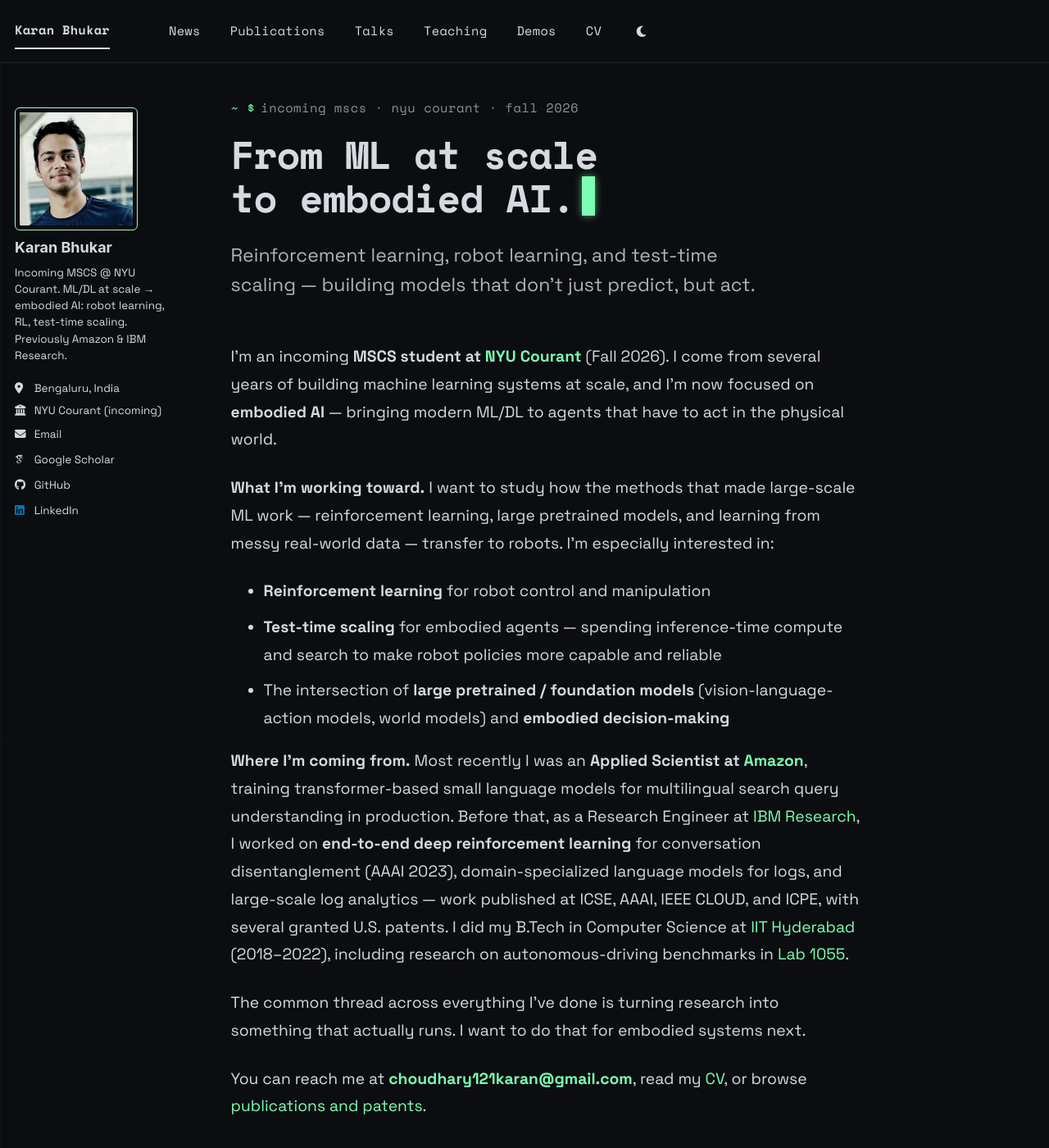
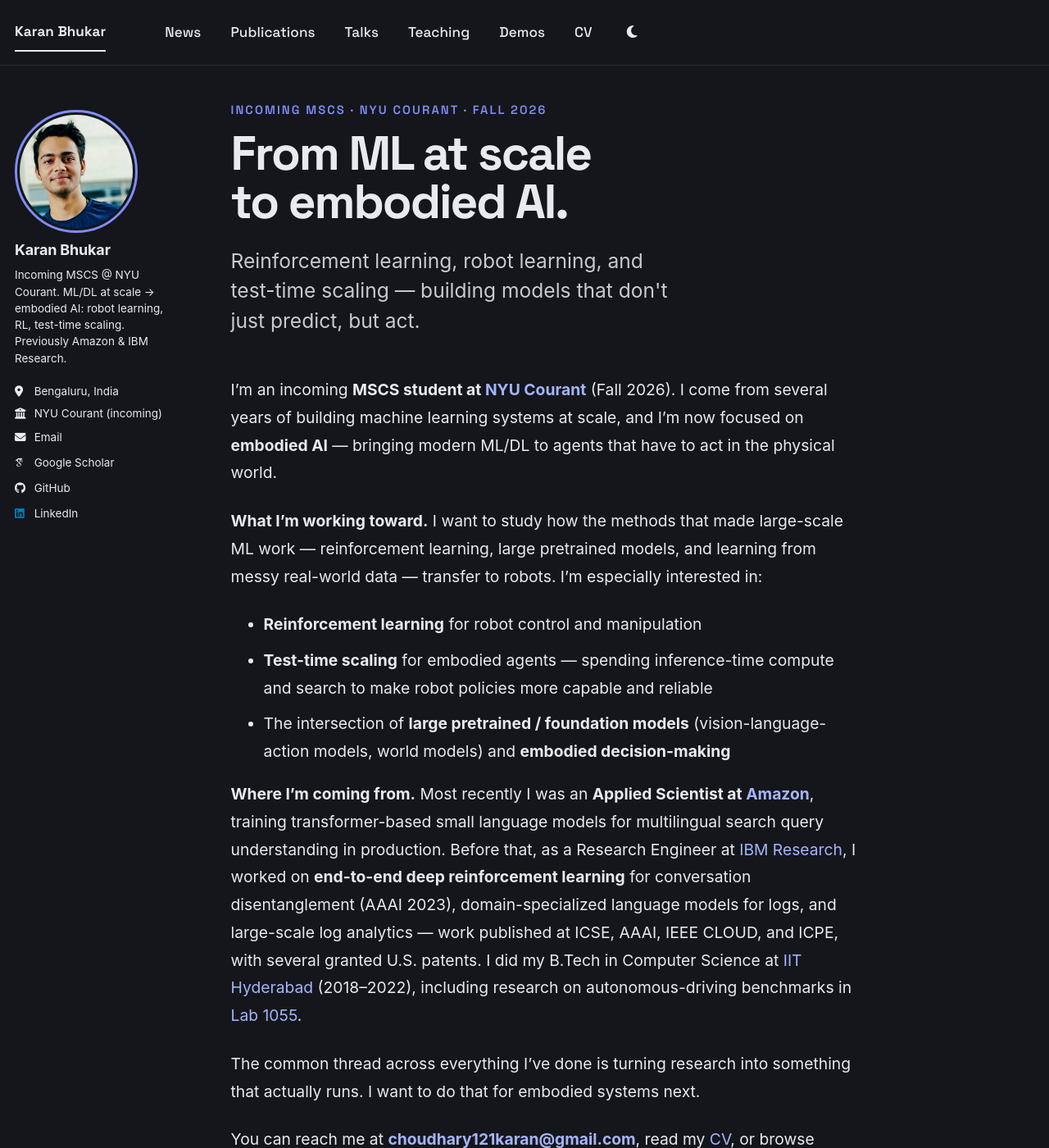
Before and after one commit to karan121bhukar/karan121bhukar.github.io, a Jekyll site: the page built from _pages/about.md, in a window 1280 px wide and 1400 px high. Shown: the whole window at 82% size. Built offline with Jekyll 4.4.1, drawn with Linux system fonts in a browser that asks for light colours; some web fonts are replaced; a script bundle is joined from its source files by our own code; library files that are not in the unit come from our copies.

Commit message:
Revert "Terminal/robotics visual direction: near-black + phosphor green, Space Mono/Grotesk"
This reverts commit 8a9412c83e7fa22c1bfa532326b80670f9b931fe.

```diff
--- a/_includes/head/custom.html
+++ b/_includes/head/custom.html
@@ -2,10 +2,10 @@
 
 <!-- start custom head snippets -->
 
-<!-- Typefaces: Space Mono (headings/UI) + Space Grotesk (body) -->
+<!-- Heading typeface -->
 <link rel="preconnect" href="https://fonts.googleapis.com">
 <link rel="preconnect" href="https://fonts.gstatic.com" crossorigin>
-<link rel="stylesheet" href="https://fonts.googleapis.com/css2?family=Space+Grotesk:wght@400;500;700&family=Space+Mono:wght@400;700&display=swap">
+<link rel="stylesheet" href="https://fonts.googleapis.com/css2?family=Space+Grotesk:wght@500;600;700&display=swap">
 
 <!-- Support for Academicons -->
 <link rel="stylesheet" href="{{ base_path }}/assets/css/academicons.css"/>
--- a/_pages/about.md
+++ b/_pages/about.md
@@ -7,8 +7,8 @@ redirect_from:
 ---
 
 <div class="home-hero">
-  <p class="home-hero__eyebrow"><span class="prompt">~ $</span>incoming mscs · nyu courant · fall&nbsp;2026</p>
-  <h1 class="home-hero__title">From ML at scale<br>to embodied AI.<span class="home-hero__cursor" aria-hidden="true"></span></h1>
+  <p class="home-hero__eyebrow">Incoming MSCS · NYU Courant · Fall 2026</p>
+  <h1 class="home-hero__title">From ML at scale<br>to embodied AI.</h1>
   <p class="home-hero__sub">Reinforcement learning, robot learning, and test-time scaling — building models that don't just predict, but act.</p>
 </div>
 
@@ -39,9 +39,8 @@ News
   ul.news-list li:last-child { border-bottom: none; }
   .news-date {
     flex: 0 0 5em;
-    font-weight: 700;
-    font-family: "Space Mono", monospace;
-    color: var(--global-base-color);
+    font-weight: 600;
+    color: var(--global-text-color);
     white-space: nowrap;
   }
   .news-body { flex: 1 1 auto; min-width: 0; }
--- a/_sass/_custom.scss
+++ b/_sass/_custom.scss
@@ -1,224 +1,177 @@
 /* ==========================================================================
-   CUSTOM THEME — "TERMINAL / ROBOTICS"
-   Near-black (#0c0d10) + phosphor-green (#7CFFB2). Space Mono for
-   headings / UI, Space Grotesk for body. Imported last in main.scss so
-   these win. Colors reference the --global-* custom properties.
+   CUSTOM REFRESH
+   A modern typographic restyle layered on top of the theme.
+   Imported last in main.scss so these rules win. Colors use the runtime
+   CSS custom properties (--global-*) so they stay correct in light/dark.
    ========================================================================== */
-
-/* ---- Faint CAD/terminal grid behind everything ------------------------- */
-body {
-  background-image:
-    linear-gradient(rgba(124, 255, 178, 0.022) 1px, transparent 1px),
-    linear-gradient(90deg, rgba(124, 255, 178, 0.022) 1px, transparent 1px);
-  background-size: 42px 42px;
-  background-attachment: fixed;
-}
 
 /* ---- Reading rhythm ---------------------------------------------------- */
 .page__content {
   font-size: 1.05em;
   line-height: 1.75;
+  /* a comfortable, intentional measure instead of a very wide column */
   max-width: 52rem;
 }
+
 .page__content p,
-.page__content li { font-size: 1.02em; }
+.page__content li {
+  font-size: 1.02em;
+}
 
-/* ---- Headings: monospace, with a green comment-style prefix ------------ */
+/* ---- Headings: tight, bold, modern grotesk ----------------------------- */
 .page__title,
 .archive__item-title,
 .page__content h1,
 .page__content h2,
 .page__content h3,
 .page__content h4 {
-  font-family: $header-font-family;   /* Space Mono */
+  font-family: $header-font-family;
+  letter-spacing: -0.022em;
   font-weight: 700;
-  letter-spacing: -0.01em;
 }
 
 .page__title {
-  font-size: 2.1em;
-  line-height: 1.12;
+  font-size: 2.7em;
+  line-height: 1.05;
   margin-bottom: 0.6em;
 }
 
-.page__title::before,
-.page__content h1::before,
-.page__content h2::before {
-  content: "# ";
-  color: var(--global-base-color);
-}
-
+/* Section headings: drop the dated full-width underline, use a short
+   accent rule instead. Applies to both h1 (=== in markdown) and h2. */
 .page__content h1,
 .page__content h2 {
   border-bottom: 0 !important;
   padding-bottom: 0;
   margin-top: 2.2em;
   margin-bottom: 0.7em;
-  font-size: 1.5em;
+  font-size: 1.7em;
 }
 
-.page__content h3 { font-size: 1.2em; margin-top: 1.8em; }
-.page__content h3::before {
-  content: "## ";
-  color: var(--global-base-color);
-  opacity: 0.8;
+.page__content h1::after,
+.page__content h2::after {
+  content: "";
+  display: block;
+  width: 2.4rem;
+  height: 3px;
+  margin-top: 0.5rem;
+  border-radius: 2px;
+  background: var(--global-base-color);
 }
 
-/* ---- Links: phosphor green, animated underline + glow ------------------ */
+.page__content h3 {
+  font-size: 1.28em;
+  margin-top: 1.8em;
+}
+
+/* ---- Links: clean, animated underline (no heavy default underline) ----- */
 .page__content a {
   color: var(--global-link-color);
   text-decoration: none;
   background-image: linear-gradient(var(--global-link-color), var(--global-link-color));
-  background-size: 0% 1px;
-  background-position: 0 100%;
+  background-size: 0% 1.5px;
+  background-position: 0 calc(100% - 1px);
   background-repeat: no-repeat;
-  transition: background-size 0.25s ease, color 0.2s ease, text-shadow 0.2s ease;
+  transition: background-size 0.25s ease;
 }
+
 .page__content a:hover {
-  background-size: 100% 1px;
-  color: var(--global-link-color-hover);
-  text-shadow: 0 0 8px rgba(124, 255, 178, 0.45);
+  text-decoration: none;
+  background-size: 100% 1.5px;
 }
 
 /* ---- Top navigation / masthead ----------------------------------------- */
-.masthead {
-  -webkit-backdrop-filter: blur(6px);
-          backdrop-filter: blur(6px);
+.masthead__inner-wrap {
+  padding-top: 0.95em;
+  padding-bottom: 0.95em;
 }
-.masthead__inner-wrap { padding-top: 0.95em; padding-bottom: 0.95em; }
 
 .greedy-nav a,
-.masthead .site-title { font-family: $header-font-family; }
+.masthead .site-title {
+  font-family: $header-font-family;
+}
 
 .greedy-nav a {
-  font-size: 0.85em;
-  font-weight: 400;
-  letter-spacing: 0.02em;
-  transition: color 0.2s ease, text-shadow 0.2s ease;
-}
-.greedy-nav a:hover {
-  color: var(--global-base-color);
-  text-shadow: 0 0 8px rgba(124, 255, 178, 0.4);
+  font-size: 0.95em;
+  font-weight: 500;
+  letter-spacing: 0.005em;
 }
 
 .masthead .site-title {
   font-weight: 700;
-  letter-spacing: -0.01em;
-}
-.masthead .site-title::before {
-  content: "❯ ";
-  color: var(--global-base-color);
+  letter-spacing: -0.015em;
 }
 
 /* ---- Author sidebar ---------------------------------------------------- */
-.sidebar,
-.sidebar p,
-.sidebar li,
-.author__urls li a,
-.author__bio { font-family: $global-font-family; }
-
 .author__avatar img {
-  border-radius: 6px;                 /* squared "ID badge", not a circle */
+  border-radius: 50%;
   aspect-ratio: 1 / 1;
   object-fit: cover;
   max-width: 150px;
-  border: 1px solid var(--global-base-color);
-  filter: grayscale(0.45) contrast(1.05);
-  transition: filter 0.3s ease, box-shadow 0.3s ease, transform 0.3s ease;
-}
-.author__avatar img:hover {
-  filter: grayscale(0);
-  transform: translateY(-2px);
-  box-shadow: 0 0 0 1px var(--global-base-color), 0 0 22px rgba(124, 255, 178, 0.28);
+  border: 3px solid var(--global-base-color);
+  padding: 3px;
+  background: var(--global-bg-color);
 }
 
 .author__name {
   font-family: $header-font-family;
   font-weight: 700;
+  letter-spacing: -0.01em;
 }
 
-/* ---- Buttons (e.g. CV download): terminal command style ---------------- */
-.btn {
-  border-radius: 4px;
-  font-family: $header-font-family;
-  font-weight: 700;
-  letter-spacing: 0.02em;
-  padding: 0.5em 1.1em;
-  background: transparent;
-  color: var(--global-base-color);
-  border: 1px solid var(--global-base-color);
-  transition: background 0.2s ease, color 0.2s ease, box-shadow 0.2s ease;
-}
-.btn::before { content: "$ "; opacity: 0.8; }
-.btn:hover {
-  background: var(--global-base-color);
-  color: #0c0d10;
-  box-shadow: 0 0 18px rgba(124, 255, 178, 0.35);
+.author__bio {
+  line-height: 1.5;
 }
 
-/* ---- Home hero --------------------------------------------------------- */
-.page__content .home-hero { margin: 0.25em 0 2.8em; }
+/* ---- Buttons (e.g. CV download) ---------------------------------------- */
+.btn {
+  border-radius: 999px;
+  font-family: $header-font-family;
+  font-weight: 600;
+  letter-spacing: 0.01em;
+  padding: 0.55em 1.4em;
+}
+
+/* ---- Misc polish ------------------------------------------------------- */
+a { transition: color 0.15s ease-in-out; }
+
+/* ---- Home page hero ---------------------------------------------------- */
+.page__content .home-hero {
+  margin: 0.25em 0 2.6em;
+}
 
 .page__content .home-hero__eyebrow {
   font-family: $header-font-family;
-  font-size: 0.82em;
-  letter-spacing: 0.03em;
-  text-transform: lowercase;
-  color: var(--global-text-color-light);
-  margin: 0 0 1.1em;
-}
-.home-hero__eyebrow .prompt {
+  text-transform: uppercase;
+  letter-spacing: 0.14em;
+  font-size: 0.78em;
+  font-weight: 600;
   color: var(--global-base-color);
-  margin-right: 0.45em;
+  margin: 0 0 0.7em;
 }
 
 .page__content .home-hero__title {
   font-family: $header-font-family;
   font-weight: 700;
-  letter-spacing: -0.02em;
-  font-size: 2.5em;
-  line-height: 1.12;
-  margin: 0 0 0.55em;
-  color: var(--global-text-color);
-}
-.page__content .home-hero__title::before { content: none; }   /* no # on hero */
-
-.home-hero__cursor {
-  display: inline-block;
-  width: 0.55ch;
-  height: 1em;
-  margin-left: 0.18em;
-  vertical-align: -0.08em;
-  background: var(--global-base-color);
-  box-shadow: 0 0 10px rgba(124, 255, 178, 0.6);
-  animation: term-blink 1.1s steps(1) infinite;
+  letter-spacing: -0.035em;
+  font-size: 3.1em;
+  line-height: 1.02;
+  margin: 0 0 0.4em;
 }
 
+/* neutralise the generic section-heading accent rule for the hero title */
+.page__content .home-hero__title::after { display: none; }
+
 .page__content .home-hero__sub {
-  font-family: $global-font-family;
-  font-size: 1.22em;
-  line-height: 1.55;
+  font-size: 1.3em;
+  line-height: 1.5;
+  font-weight: 400;
   color: var(--global-text-color);
-  opacity: 0.82;
+  opacity: 0.85;
   margin: 0;
-  max-width: 44ch;
-}
-
-@keyframes term-blink {
-  0%, 50%      { opacity: 1; }
-  50.01%, 100% { opacity: 0; }
+  max-width: 36ch;
 }
 
 @media (max-width: 600px) {
-  .page__content .home-hero__title { font-size: 1.9em; }
-  .page__content .home-hero__sub { font-size: 1.08em; }
+  .page__content .home-hero__title { font-size: 2.3em; }
+  .page__content .home-hero__sub { font-size: 1.12em; }
 }
-
-/* ---- Respect reduced-motion preferences -------------------------------- */
-@media (prefers-reduced-motion: reduce) {
-  .home-hero__cursor { animation: none; }
-  .page__content a,
-  .btn,
-  .author__avatar img,
-  .greedy-nav a { transition: none; }
-}
--- a/_sass/_themes.scss
+++ b/_sass/_themes.scss
@@ -39,9 +39,9 @@ $type-size-6                : 0.75em;   // ~12px
 $type-size-7                : 0.6875em; // ~11px
 $type-size-8                : 0.625em;  // ~10px
 
-$global-font-family         : "Space Grotesk", "Segoe UI", sans-serif;
-$header-font-family         : "Space Mono", ui-monospace, "SFMono-Regular", monospace;
-$caption-font-family        : "Space Mono", monospace;
+$global-font-family         : $sans-serif;
+$header-font-family         : "Space Grotesk", -apple-system, "Segoe UI", Roboto, "Helvetica Neue", Arial, sans-serif;
+$caption-font-family        : $serif;
 
 /* ==========================================================================
    Breakpoints
--- a/_sass/theme/_default_dark.scss
+++ b/_sass/theme/_default_dark.scss
@@ -34,22 +34,22 @@ $navicon-height             : 4px;
 $sidebar-link-max-width     : 250px;
 $sidebar-screen-min-width   : 1024px;
 
-/* Dark theme for the site — "Terminal / Robotics" */
+/* Dark theme for the site */
 html[data-theme="dark"] {
-    --global-base-color                 : #7CFFB2;
-    --global-bg-color                   : #0c0d10;
-    --global-footer-bg-color            : #0a0b0e;
-    --global-border-color               : #1f2329;
-    --global-dark-border-color          : #2c313a;
-    --global-code-background-color      : #121419;
-    --global-code-text-color            : #c7eed7;
-    --global-fig-caption-color          : #8b929e;
-    --global-link-color                 : #7CFFB2;
-    --global-link-color-hover           : #a6ffcf;
-    --global-link-color-visited         : #6fe7a3;
-    --global-masthead-link-color        : #d6dae0;
-    --global-masthead-link-color-hover  : #7CFFB2;
-    --global-text-color                 : #d6dae0;
-    --global-text-color-light           : #8b929e;
-    --global-thead-color                : #121419;
+    --global-base-color                 : #818cf8;
+    --global-bg-color                   : #14161b;
+    --global-footer-bg-color            : #0f1115;
+    --global-border-color               : #2a2e37;
+    --global-dark-border-color          : #3a3f4b;
+    --global-code-background-color      : #1e2128;
+    --global-code-text-color            : #e8eaf0;
+    --global-fig-caption-color          : #aeb3c2;
+    --global-link-color                 : #a5b4fc;
+    --global-link-color-hover           : #c7d0ff;
+    --global-link-color-visited         : #b3a5fc;
+    --global-masthead-link-color        : #e8eaf0;
+    --global-masthead-link-color-hover  : #a5b4fc;
+    --global-text-color                 : #e8eaf0;
+    --global-text-color-light           : #aeb3c2;
+    --global-thead-color                : #1e2128;
 }
```
Also changed, not shown: _pages/news.md (+2 -3 lines).
